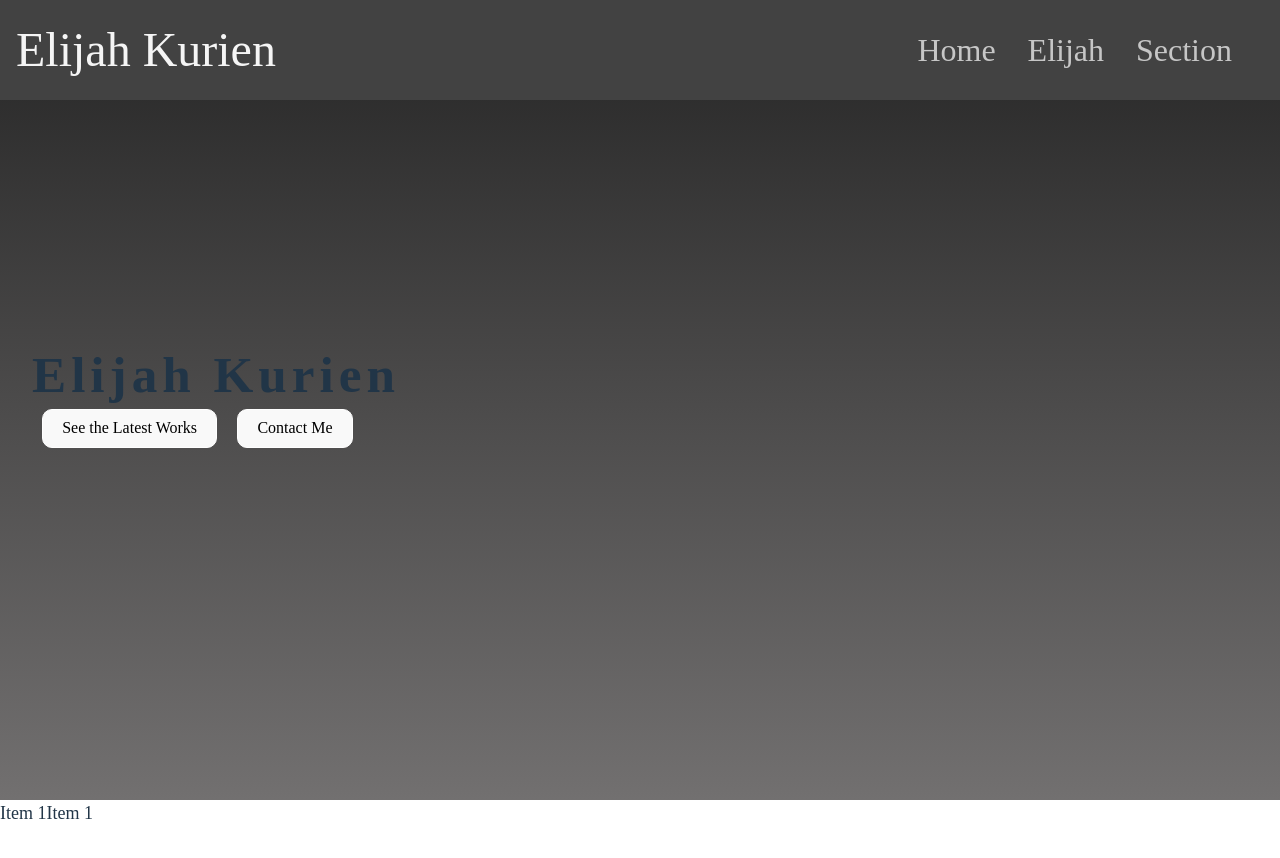
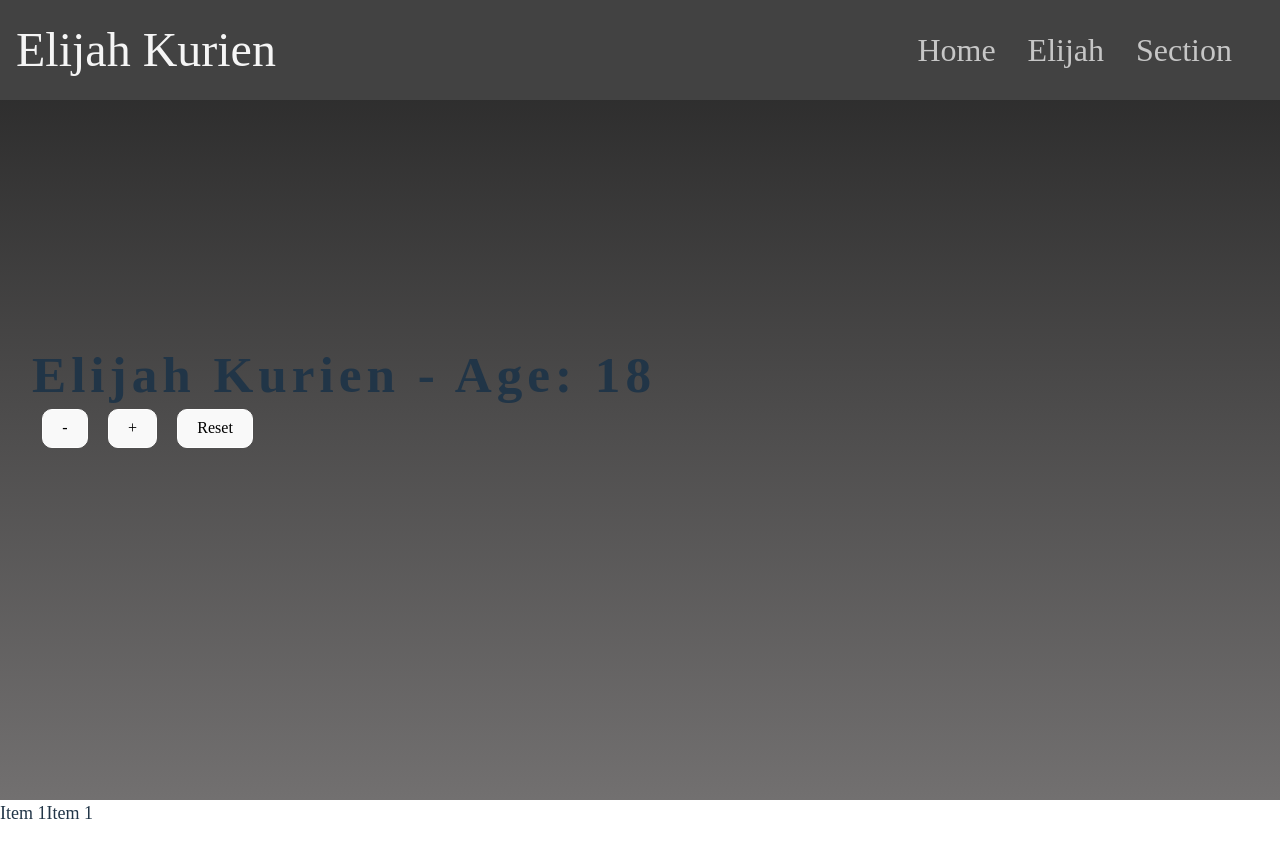
Before and after one commit to elijah0528/reactwebsite, a React (Vite) app: page / in a window 1280 px wide. Shown: the top 858 px of the page. Built offline with nearby package versions, Linux system fonts and the light colour scheme.

Commit message:
Use State Learned

```diff
--- a/src/components/Hero/Hero.jsx
+++ b/src/components/Hero/Hero.jsx
@@ -1,22 +1,7 @@
 import "./Hero.css";
+import React, { useState } from 'react';
 import { motion } from 'framer-motion';
 
-
-/* const variants = {
-    initial: {
-        opacity: 0,
-        scale: 0.75,
-    },
-    animate: {
-        opacitiy: 0.9,
-        scale: 1,
-        transition: {
-            duration: 1,
-            staggerChildren: 0.1,
-
-        }
-    },
-} */
 const textVariants = {
     initial: {
       x: -500,
@@ -33,20 +18,37 @@ const textVariants = {
   };
 
 const Hero = () => {
+
+    const [state, setState] = useState(18)
+
+
+    function decrementAge () {
+        setState(prevState => prevState - 1)
+    }
+    function incrementAge () {
+        setState(prevState => prevState + 1)
+    }
+    function resetAge () {
+        setState(0)
+    }
+
     return(
         <div className="hero">
             <div>
                 <div className="intro">
                     <div className="title">
 
-                        <h1>Elijah Kurien</h1>
+                        <h1>Elijah Kurien - Age: <span>{state}</span></h1>
                     </div>
                     <motion.div variants={textVariants} initial = "initial" animate = "animate" className="buttons">
-                        <motion.button variants={textVariants}>
-                            See the Latest Works
+                        <motion.button variants={textVariants} onClick={decrementAge}>
+                            -
                         </motion.button>
-                        <motion.button variants={textVariants}>
-                            Contact Me
+                        <motion.button variants={textVariants} onClick={incrementAge}>
+                            +
+                        </motion.button>
+                        <motion.button variants={textVariants} onClick={resetAge}>
+                            Reset
                         </motion.button>
                     </motion.div>
                 </div>
```
